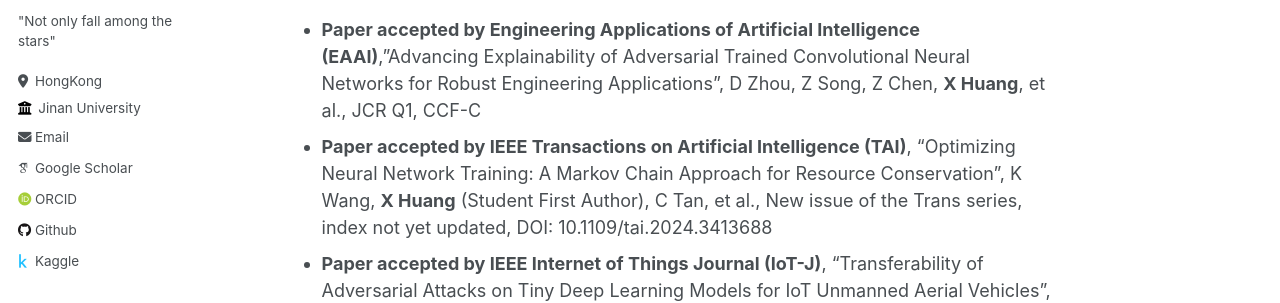
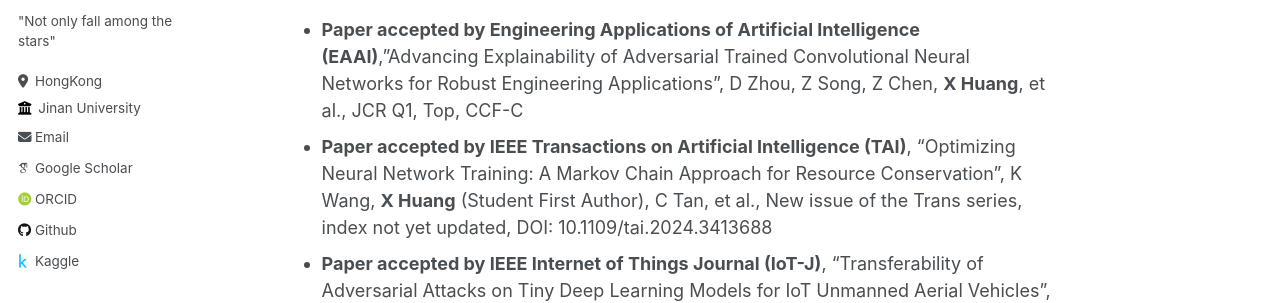
Before and after one commit to AlisonWWWong/my-academic-profile, a Jekyll site: the page built from _pages/about.md, in a window 1280 px wide and 1117 px high. Shown: the part 342-645 px from the top of the window. Built offline with Jekyll 4.4.1, drawn with Linux system fonts in a browser that asks for light colours; some web fonts are replaced.

Commit message:
Update about.md

```diff
--- a/_pages/about.md
+++ b/_pages/about.md
@@ -15,6 +15,6 @@ My research interests include Machine Learning, Artificial Intelligence Security
 
 News
 ======
-* **Paper accepted by Engineering Applications of Artificial Intelligence (EAAI)**,"Advancing Explainability of Adversarial Trained Convolutional Neural Networks for Robust Engineering Applications", D Zhou, Z Song, Z Chen, **X Huang**, et al., JCR Q1, CCF-C
+* **Paper accepted by Engineering Applications of Artificial Intelligence (EAAI)**,"Advancing Explainability of Adversarial Trained Convolutional Neural Networks for Robust Engineering Applications", D Zhou, Z Song, Z Chen, **X Huang**, et al., JCR Q1, Top, CCF-C
 * **Paper accepted by IEEE Transactions on Artificial Intelligence (TAI)**, "Optimizing Neural Network Training: A Markov Chain Approach for Resource Conservation", K Wang, **X Huang** (Student First Author), C Tan, et al., New issue of the Trans series, index not yet updated, DOI: 10.1109/tai.2024.3413688
 * **Paper accepted by IEEE Internet of Things Journal (IoT-J)**, "Transferability of Adversarial Attacks on Tiny Deep Learning Models for IoT Unmanned Aerial Vehicles", S Zhou, **X Huang** (Student First Author), MS Obaidat, et al., JCR Q1, Top, CCF-C, DOI: 10.1109/jiot.2023.3329954
```
